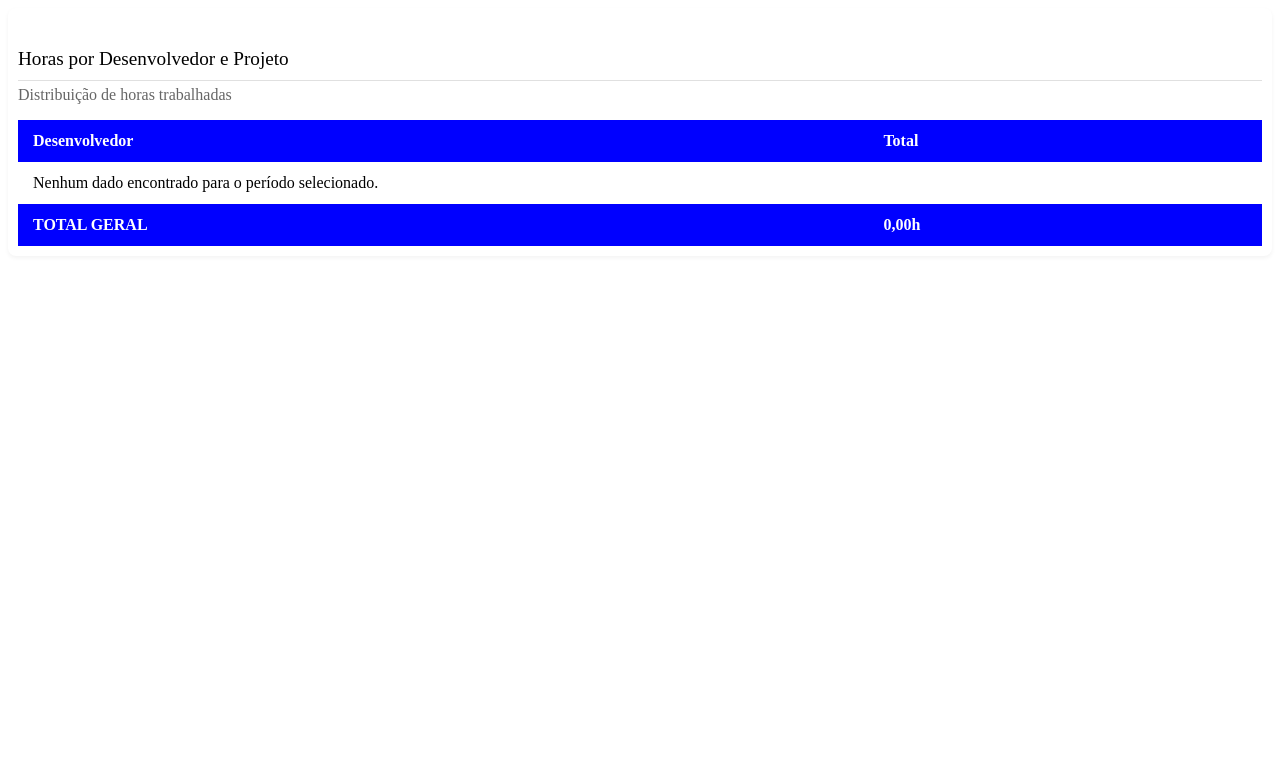
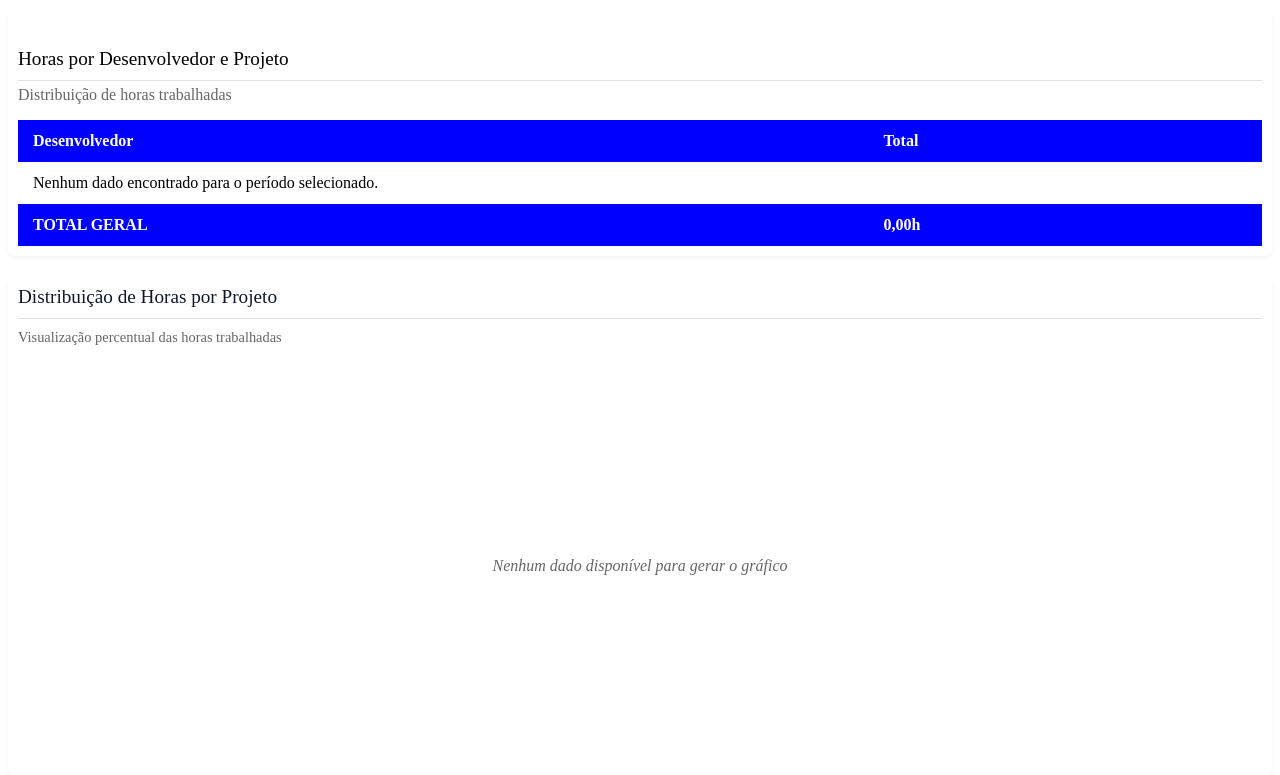
Before and after one commit to AthosFatecSjc/server, a Django app: page /atividade/tabela/ in a window 1280 px wide. Shown: the top 775 px of the page. Run offline with Django 5.2, Linux system fonts and the light colour scheme; tables that the repository leaves empty hold one stand-in row (values such as "Sample post").

Commit message:
ATHOS-16 refactor(rel/atividade): Prepara para receber novos elementos

```diff
--- a/apps/relatorios/atividade/templates/atividade/partials/_grafico_pizza.html
+++ b/apps/relatorios/atividade/templates/atividade/partials/_grafico_pizza.html
@@ -1,53 +1,5 @@
 {# Template parcial para o gráfico de pizza #}
-<style>
-    .chart-container {
-        background-color: #fff;
-        border-radius: 8px;
-        padding: 10px;
-        box-shadow: 0 2px 4px rgba(0,0,0,0.05);
-        display: flex;
-        flex-direction: column;
-        align-items: center;
-    }
-
-    .chart-header {
-        width: 100%;
-        margin-bottom: 20px;
-    }
-
-    .chart-header h2 {
-        font-weight: 500;
-        font-size: 1.2em;
-        margin: 0 0 5px 0;
-        color: #0f172a;
-        border-bottom: 1px solid #e0e0e0;
-        padding-bottom: 10px;
-    }
-
-    .chart-header p {
-        margin: 10px 0 0 0;
-        color: #666;
-        font-size: 0.9em;
-    }
-
-    .chart-wrapper {
-        position: relative;
-        width: 100%;
-        max-width: 500px;
-        height: 500px;
-
-    }
-
-    .no-data-message {
-        display: flex;
-        align-items: center;
-        justify-content: center;
-        height: 400px;
-        color: #666;
-        font-style: italic;
-    }
-</style>
-
+<div id="grafico_pizza">
     <div class="chart-container">
         <div class="chart-header">
             <h2>Distribuição de Horas por Projeto</h2>
@@ -238,3 +190,53 @@
         </div>
         {% endif %}
     </div>
+</div>
+
+<style>
+    .chart-container {
+        background-color: #fff;
+        border-radius: 8px;
+        padding: 10px;
+        box-shadow: 0 2px 4px rgba(0,0,0,0.05);
+        display: flex;
+        flex-direction: column;
+        align-items: center;
+    }
+
+    .chart-header {
+        width: 100%;
+        margin-bottom: 20px;
+    }
+
+    .chart-header h2 {
+        font-weight: 500;
+        font-size: 1.2em;
+        margin: 0 0 5px 0;
+        color: #0f172a;
+        border-bottom: 1px solid #e0e0e0;
+        padding-bottom: 10px;
+    }
+
+    .chart-header p {
+        margin: 10px 0 0 0;
+        color: #666;
+        font-size: 0.9em;
+    }
+
+    .chart-wrapper {
+        position: relative;
+        width: 100%;
+        max-width: 500px;
+        height: 500px;
+
+    }
+
+    .no-data-message {
+        display: flex;
+        align-items: center;
+        justify-content: center;
+        height: 400px;
+        color: #666;
+        font-style: italic;
+    }
+</style>
--- a/apps/relatorios/atividade/templates/atividade/partials/_tabela_e_cards.html
+++ b/apps/relatorios/atividade/templates/atividade/partials/_tabela_e_cards.html
@@ -1,4 +1,58 @@
 {# Template partial/parcial é para tabela e os cards. É carregado dinamicamente via HTMX, por isso deve ser mantido separado do index. #}
+<div id="tabela_e_cards">
+    <div class="table-wrapper">
+        <h2>Horas por Desenvolvedor e Projeto</h2>
+        <p style="margin-top: -10px; color: #666;">Distribuição de horas trabalhadas</p>
+        <table>
+            <thead>
+                <tr>
+                    <th>Desenvolvedor</th>
+                    {% for projeto in projetos_nomes %}
+                    <th>{{ projeto }}</th>
+                    {% endfor %}
+                    <th class="total-col">Total</th>
+                </tr>
+            </thead>
+            <tbody>
+                {% for linha in dados_tabela %}
+                <tr>
+                    <td>{{ linha.colaborador_nome }}</td>
+                    {% for hora in linha.horas %}
+                    <td>{{ hora|floatformat:2|default:"0.00" }}h</td>
+                    {% endfor %}
+                    <td class="total-col">{{ linha.total_colaborador|floatformat:2 }}h</td>
+                </tr>
+                {% empty %}
+                <tr>
+                    <td colspan="{{ projetos_nomes|length|add:2 }}">Nenhum dado encontrado para o período selecionado.</td>
+                </tr>
+                {% endfor %}
+            </tbody>
+            <tfoot>
+                <tr>
+                    <td>TOTAL GERAL</td>
+                    {% for total in totais_por_projeto %}
+                    <td>{{ total|floatformat:2 }}h</td>
+                    {% endfor %}
+                    <td class="total-col">{{ total_geral|floatformat:2 }}h</td>
+                </tr>
+            </tfoot>
+        </table>
+    </div>
+
+    <div class="cards-container" id="cards-resumo">
+        {% for card in dados_cards %}
+        {% cycle 'color-1' 'color-2' 'color-3' 'color-4' as card_color silent %}
+        <div class="card {{ card_color }}">
+            <h3>{{ card.projeto_nome }}</h3>
+            <p>{{ card.total_horas|floatformat:2 }}h</p>
+            <span>{{ card.percentual }}% do total do mês</span><br>
+            <span>{{ card.desenvolvedores }} desenvolvedor(es)</span>
+        </div>
+        {% endfor %}
+    </div>
+</div>
+
 <style>
     h2 {
         font-weight: 500;
--- a/apps/relatorios/atividade/views.py
+++ b/apps/relatorios/atividade/views.py
@@ -1,4 +1,6 @@
 from django.shortcuts import render
+from django.http import HttpResponse
+from django.template.loader import render_to_string
 from django.views.decorators.http import require_GET
 import datetime
 from .services import AtividadeService
@@ -7,14 +9,12 @@ def index(request):
     hoje = datetime.date.today()
     anos_disponiveis = range(hoje.year - 5, hoje.year + 2)
 
-    dados_iniciais = AtividadeService.gerar_dados_relatorio_atividade(hoje.year, hoje.month)
-
     context = {
         'ano_atual': hoje.year,
         'mes_atual': hoje.month,
         'anos_disponiveis': anos_disponiveis,
-        'dados_cards': dados_iniciais.get('dados_cards', []),
     }
+
     return render(request, 'atividade/index.html', context)
 
 @require_GET
@@ -29,4 +29,8 @@ def relatorio_tabela_e_cards(request):
 
     context = AtividadeService.gerar_dados_relatorio_atividade(ano, mes)
 
-    return render(request, 'atividade/partials/_tabela_e_cards.html', context)
+    response = ""
+    response += render_to_string("atividade/partials/_tabela_e_cards.html", context, request=request)
+    response += render_to_string("atividade/partials/_grafico_pizza.html", context, request=request)
+
+    return HttpResponse(response)
```
Also changed, not shown: other parts of apps/relatorios/atividade/templates/atividade/partials/_tabela_e_cards.html (+0 -52 lines), apps/relatorios/atividade/templates/atividade/index.html (+4 -22 lines). Lines whose indentation alone changed are shown as unchanged.
